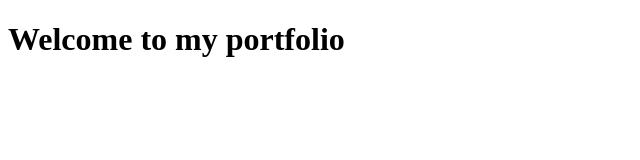
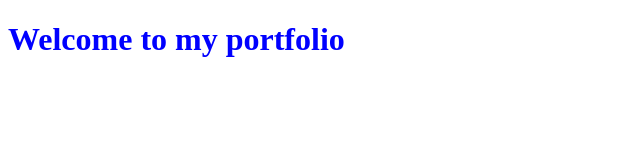
Before and after one commit to DocSmudge/PersonalPortfolio-DGM1600-001, a plain HTML site: page index.html in a window 1280 px wide. Shown: the whole page, without its empty margins (0-640 px from the left). Drawn offline with Linux system fonts and the light colour scheme.

Commit message:
added css file and linked it

```diff
--- /dev/null
+++ b/index.css
@@ -0,0 +1,3 @@
+h1 {
+    color: blue;
+}
--- a/index.html
+++ b/index.html
@@ -4,6 +4,7 @@
     <meta charset="UTF-8">
     <meta http-equiv="X-UA-Compatible" content="IE=edge">
     <meta name="viewport" content="width=device-width, initial-scale=1.0">
+    <link href="index.css" rel= "stylesheet"/>
     <title>Belle's Portfolio</title>
 </head>
 <body>
```
